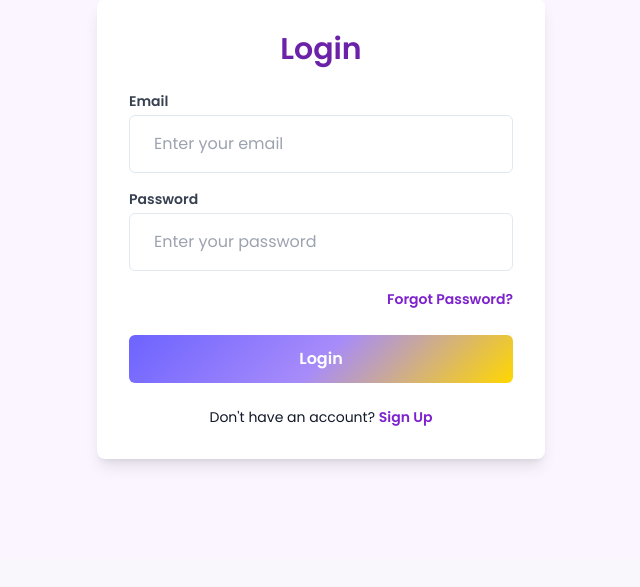
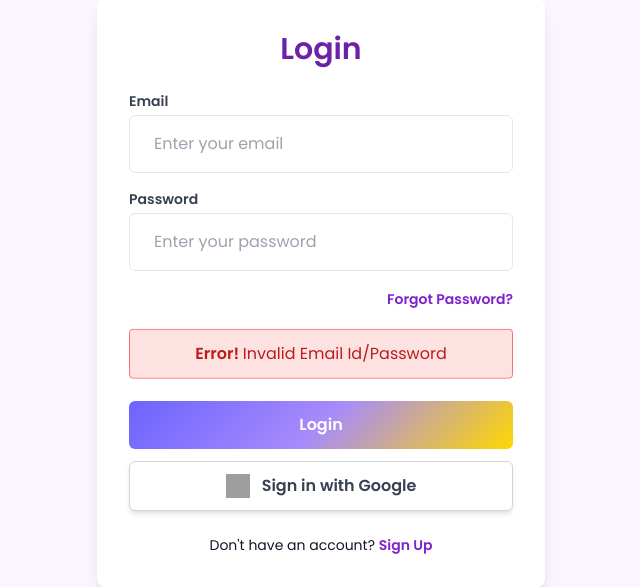
Before and after one commit to piyush853/email-caster, a Flask app: page /login in a window 1280 px wide. Shown: the part 241-828 px from the top of the page, without its empty margins (319-959 px from the left). Before the commit the page ends 708 px from the top, so only its background shows below. Run offline with Flask 3, Linux system fonts and the light colour scheme; one stand-in notice (Sample message) is shown; some libraries are stand-ins or nearby versions; grey boxes are pictures that could not be loaded.

Commit message:
Update login.html

```diff
--- a/templates/login.html
+++ b/templates/login.html
@@ -7,8 +7,12 @@
 
     <link rel="icon" type="image/x-icon" href="{{ url_for('static', filename='logo-16.png') }}">
     <title>Login</title>
+
+
     <script src="https://cdn.tailwindcss.com"></script>
     <script src="https://cdn.lordicon.com/xdjxvujz.js"></script>
+    <script src="https://www.gstatic.com/firebasejs/11.2.0/firebase-app-compat.js"></script>
+    <script src="https://www.gstatic.com/firebasejs/11.2.0/firebase-auth-compat.js"></script>
     <link href="https://fonts.googleapis.com/css2?family=Poppins:wght@400;600&display=swap" rel="stylesheet">
     <style>
         body {
@@ -142,14 +146,83 @@
                         Forgot Password?
                     </button>
                 </div>
+                <!-- Error Modal -->
+<div id="errorModal" class="fixed inset-0 flex items-center justify-center bg-gray-900 bg-opacity-50 hidden">
+    <div class="bg-white p-6 rounded-lg shadow-lg max-w-md text-center">
+        <h2 class="text-xl font-semibold text-red-600">Login Failed</h2>
+        <p class="text-gray-700 mt-2">{{ error }}</p>
+        <button onclick="closeErrorModal()" class="mt-4 bg-red-600 text-white px-4 py-2 rounded-md hover:bg-red-700">Close</button>
+    </div>
+</div>
 
+<!-- Flash Messages (Beautifully Centered) -->
+        {% with messages = get_flashed_messages(with_categories=True) %}
+            {% if messages %}
+                <div class="text-center mb-4">
+                    {% for category, message in messages %}
+                        <div class="bg-red-100 border border-red-400 text-red-700 px-4 py-3 rounded relative animate-bounce" role="alert">
+                            <strong class="font-bold">Error! </strong>
+                            <span class="block sm:inline">Invalid Email Id/Password</span>
+                        </div>
+                    {% endfor %}
+                </div>
+            {% endif %}
+        {% endwith %}
                 <!-- Login Button -->
                 <button type="submit"
                     class="w-full py-3 rounded-md text-white font-semibold gradient-bg hover:shadow-lg transform hover:scale-105 transition-transform duration-300">
                     Login
                 </button>
             </form>
+             <div class="mt-3"></div> <!-- Adds margin-top spacing -->
+    <!-- Google Sign-in Button -->
+<button onclick="googleSignIn()"
+    class="w-full flex items-center justify-center py-3 rounded-md text-white font-semibold bg-white border border-gray-300 shadow-md hover:shadow-lg transform hover:scale-105 transition-transform duration-300">
+    <img src="https://www.svgrepo.com/show/475656/google-color.svg" class="w-6 h-6 mr-3" alt="Google Logo">
+    <span class="text-gray-700">Sign in with Google</span>
+</button>
 
+    <script>
+        var firebaseConfig = JSON.parse('{{ firebase_config | tojson | safe }}');
+
+        console.log("Firebase Config Loaded:", firebaseConfig);
+
+        // Initialize Firebase
+        if (!firebase.apps.length) {
+            firebase.initializeApp(firebaseConfig);
+        } else {
+            firebase.app();
+        }
+
+         function googleSignIn() {
+        const provider = new firebase.auth.GoogleAuthProvider();
+        firebase.auth().signInWithPopup(provider)
+            .then((result) => {
+                return result.user.getIdToken();
+            })
+            .then((idToken) => {
+                fetch('/google_login', {
+                    method: 'POST',
+                    headers: {
+                        'Content-Type': 'application/json'
+                    },
+                    body: JSON.stringify({ idToken: idToken })
+                })
+                .then(response => response.json())
+                .then(data => {
+                    if (data.success) {
+                        window.location.href = "/suggest";
+                    } else {
+                        alert("Google Login Failed: " + data.error);
+                    }
+                })
+                .catch(error => console.error("Google Login Error:", error));
+            })
+            .catch((error) => {
+                console.error("Google Sign-in Error:", error);
+            });
+    }
+    </script>
             <!-- Sign-Up Link -->
             <p class="text-center mt-6 text-sm">
                 Don't have an account? <a href="{{ url_for('signup') }}" class="text-purple-700 font-semibold hover:underline">Sign Up</a>
```
